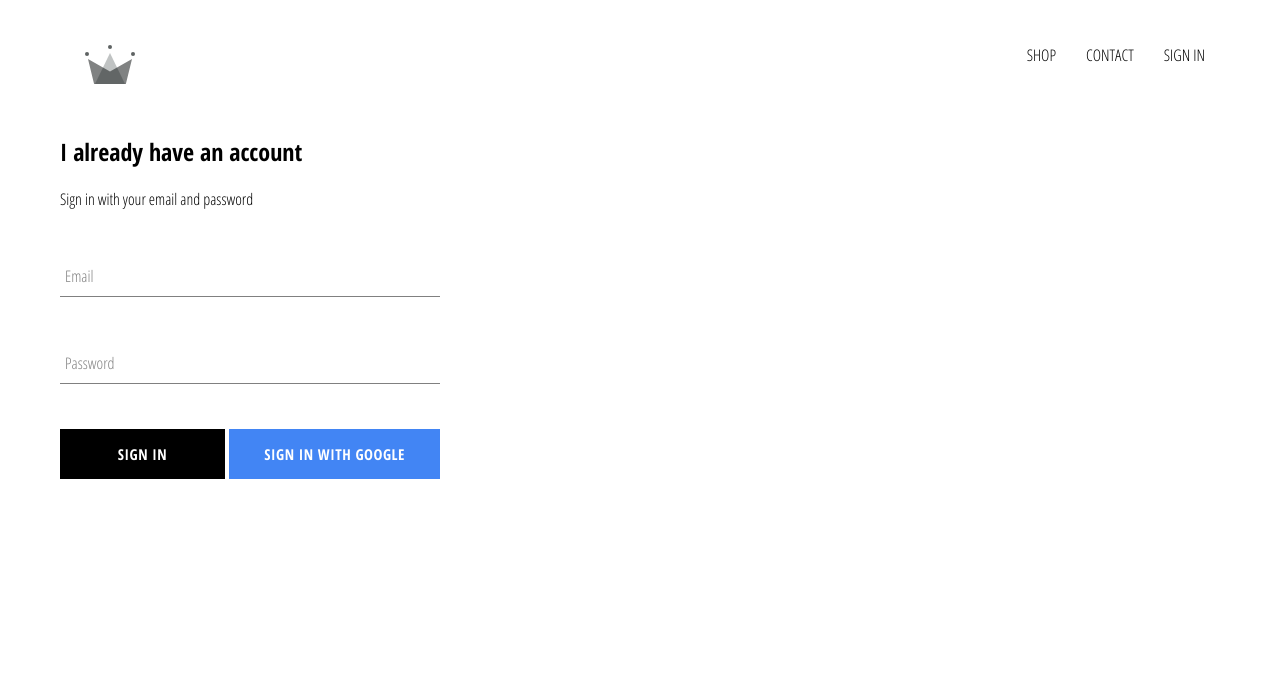
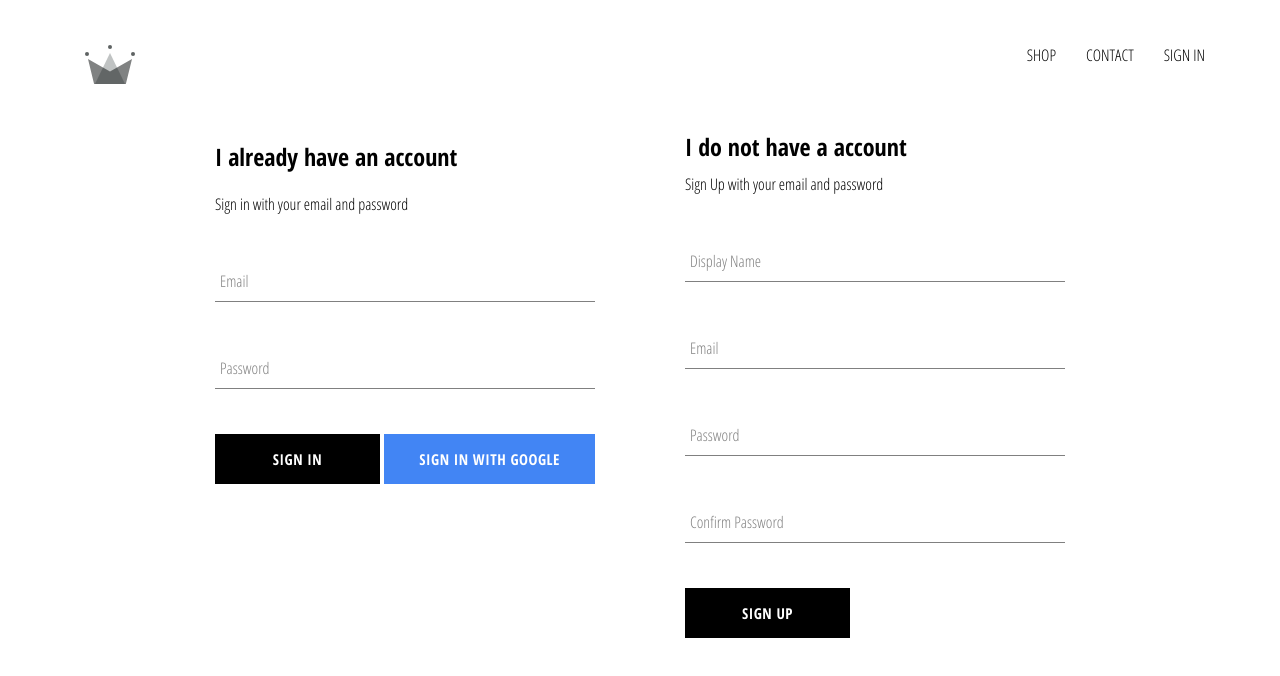
Before and after one commit to marshs2/e-commerce, a React (Create React App) app: page /signin in a window 1280 px wide. Shown: the top 676 px of the page. Built offline with nearby package versions, Linux system fonts and the light colour scheme; no server answers.

Commit message:
Implemented firebase utils, included ability to store authentication into db

```diff
--- a/src/App.js
+++ b/src/App.js
@@ -1,30 +1,47 @@
-import logo from './logo.svg';
-import './App.css';
-import HomePage from './pages/homepage/homepage.component';
-import ShopPage from './pages/shop/shop.component';
-import Header from './components/header/header.component';
-import SignInAndSignUpPage from './pages/sign-in-and-sign-up/sign-in-and-sign-up.component';
+import logo from "./logo.svg";
+import "./App.css";
+import HomePage from "./pages/homepage/homepage.component";
+import ShopPage from "./pages/shop/shop.component";
+import Header from "./components/header/header.component";
+import SignInAndSignUpPage from "./pages/sign-in-and-sign-up/sign-in-and-sign-up.component";
 
-import { Switch, Route } from 'react-router-dom';
-import { auth } from './firebase/firebase.utils';
-import React from 'react';
+import { Switch, Route } from "react-router-dom";
+import { auth, createUserProfileDocument } from "./firebase/firebase.utils";
+import React from "react";
 
 class App extends React.Component {
-
   unsubscribeFromAuth = null;
 
-  constructor( ){
+  constructor() {
     super();
     this.state = {
-      currentUser: null
+      currentUser: null,
     };
   }
 
   componentDidMount() {
-    this.unsubscribeFromAuth = auth.onAuthStateChanged((user) => {
+    this.unsubscribeFromAuth = auth.onAuthStateChanged(async (userAuth) => {
+      if (userAuth) {
+        const userRef = await createUserProfileDocument(userAuth);
+
+        userRef.onSnapshot((snapShot) => {
+          // console.log(snapShot.data());
+          this.setState(
+            {
+              currentUser: {
+                id: snapShot.id,
+                ...snapShot.data(),
+              },
+            }
+          );
+
+          console.log(this.state);
+        });
+      }
+      // console.log(this.state);
       this.setState({
-        currentUser: user
-      })
+        currentUser: userAuth
+      });
     });
   }
 
@@ -34,14 +51,14 @@
 
   render() {
     return (
-    <div className="App">
-      <Header currentUser={this.state.currentUser}/>
-      <Switch>
-        <Route exact path="/" component={HomePage}/>
-        <Route path="/shop" component={ShopPage}/>
-        <Route path="/signin" component={SignInAndSignUpPage}/>
-      </Switch>
-    </div>
+      <div className="App">
+        <Header currentUser={this.state.currentUser} />
+        <Switch>
+          <Route exact path="/" component={HomePage} />
+          <Route path="/shop" component={ShopPage} />
+          <Route path="/signin" component={SignInAndSignUpPage} />
+        </Switch>
+      </div>
     );
   }
 }
--- a/src/components/header/header.component.jsx
+++ b/src/components/header/header.component.jsx
@@ -17,7 +17,7 @@
                 CONTACT
             </Link>
             { currentUser ?
-                <div class="option" onClick={() => auth.signOut()}>SIGN OUT</div>
+                <div className="option" onClick={() => auth.signOut()}>SIGN OUT</div>
                 : <Link className="option" to="/signin">
                     SIGN IN
                 </Link>
--- /dev/null
+++ b/src/components/sign-up/sign-up.component.jsx
@@ -0,0 +1,108 @@
+import React from "react";
+
+import FormInput from "../form-input/form-input.component";
+import CustomButton from "../custom-button/custom-button.component";
+
+import { auth, createUserProfileDocument } from "../../firebase/firebase.utils";
+
+import "./sign-up.styles.scss";
+
+class SignUp extends React.Component {
+  constructor() {
+    super();
+
+    this.state = {
+      displayName: "",
+      email: "",
+      password: "",
+      confirmPassword: "",
+    };
+  }
+
+  handleSubmit = async (event) =>  {
+    event.preventDefault();
+
+    const { displayName, email, password, confirmPassword } = this.state;
+
+    if(password !== confirmPassword) {
+        alert("Passwords don't match");
+        return;
+    }
+
+    try {
+        const { user } = await auth.createUserWithEmailAndPassword(email, password);
+
+        await createUserProfileDocument(user, { displayName });
+
+        this.setState({
+            displayName: "",
+            email: "",
+            password: "",
+            confirmPassword: "",
+        })
+
+    } catch (error) {
+        console.error(error);
+    }
+
+
+  }
+
+  handleChange = event => {
+      const {name, value} = event.target;
+
+      this.setState({
+          [name]: value
+      });
+  }
+
+  render() {
+    const { displayName, email, password, confirmPassword } = this.state;
+
+    return (
+      <div className="sign-up">
+        <h2 className="title">I do not have a account</h2>
+        <span>Sign Up with your email and password</span>
+
+        <form className="sign-up-form" onSubmit={this.handleSubmit} action="">
+          <FormInput
+            type="text"
+            name="displayName"
+            value={displayName}
+            onChange={this.handleChange}
+            label="Display Name"
+            required
+          />
+          <FormInput
+            type="email"
+            name="email"
+            value={email}
+            onChange={this.handleChange}
+            label="Email"
+            required
+          />
+          <FormInput
+            type="password"
+            name="password"
+            value={password}
+            onChange={this.handleChange}
+            label="Password"
+            required
+          />
+          <FormInput
+            type="password"
+            name="confirmPassword"
+            value={confirmPassword}
+            onChange={this.handleChange}
+            label="Confirm Password"
+            required
+          />
+
+          <CustomButton type="submit">SIGN UP</CustomButton>
+        </form>
+      </div>
+    );
+  }
+}
+
+export default SignUp;
--- /dev/null
+++ b/src/components/sign-up/sign-up.styles.scss
@@ -0,0 +1,9 @@
+.sign-up {
+    display: flex;
+    flex-direction: column;
+    width: 380px;
+
+    .title {
+        margin: 10px 0;
+    }
+}
--- a/src/firebase/firebase.utils.js
+++ b/src/firebase/firebase.utils.js
@@ -12,6 +12,32 @@
     appId: "1:621618618571:web:138031bc64cb86c45efb4e"
 };
 
+export const createUserProfileDocument = async (userAuth, additionalData) => {
+    if (!userAuth) return;
+
+    const userRef = firestore.doc(`users/${userAuth.uid}`)
+
+    const snapShot = await userRef.get('users');
+
+    if (!snapShot.exists) {
+        const { displayName, email} = userAuth;
+        const createdAt = new Date();
+
+        try {
+            await userRef.set({
+                displayName,
+                email,
+                createdAt,
+                ...additionalData
+            })
+        } catch (error) {
+            console.log('error creating user', error.message);
+        }
+    }
+
+    return userRef;
+}
+
 firebase.initializeApp(config);
 
 export const auth = firebase.auth();
--- a/src/pages/sign-in-and-sign-up/sign-in-and-sign-up.component.jsx
+++ b/src/pages/sign-in-and-sign-up/sign-in-and-sign-up.component.jsx
@@ -2,10 +2,12 @@
 
 import './sign-in-and-sign-up.styles.scss';
 import SignIn from '../../components/sign-in/sign-in.component';
+import SignUp from '../../components/sign-up/sign-up.component';
 
 const SignInAndSignUpPage = () => (
     <div className="sign-in-and-sign-up">
         <SignIn />
+        <SignUp />
     </div>
 )
 
--- a/src/pages/sign-in-and-sign-up/sign-in-and-sign-up.styles.scss
+++ b/src/pages/sign-in-and-sign-up/sign-in-and-sign-up.styles.scss
@@ -0,0 +1,6 @@
+.sign-in-and-sign-up {
+    width: 850px;
+    display: flex;
+    justify-content: space-between;
+    margin: 30px auto;
+}
```
